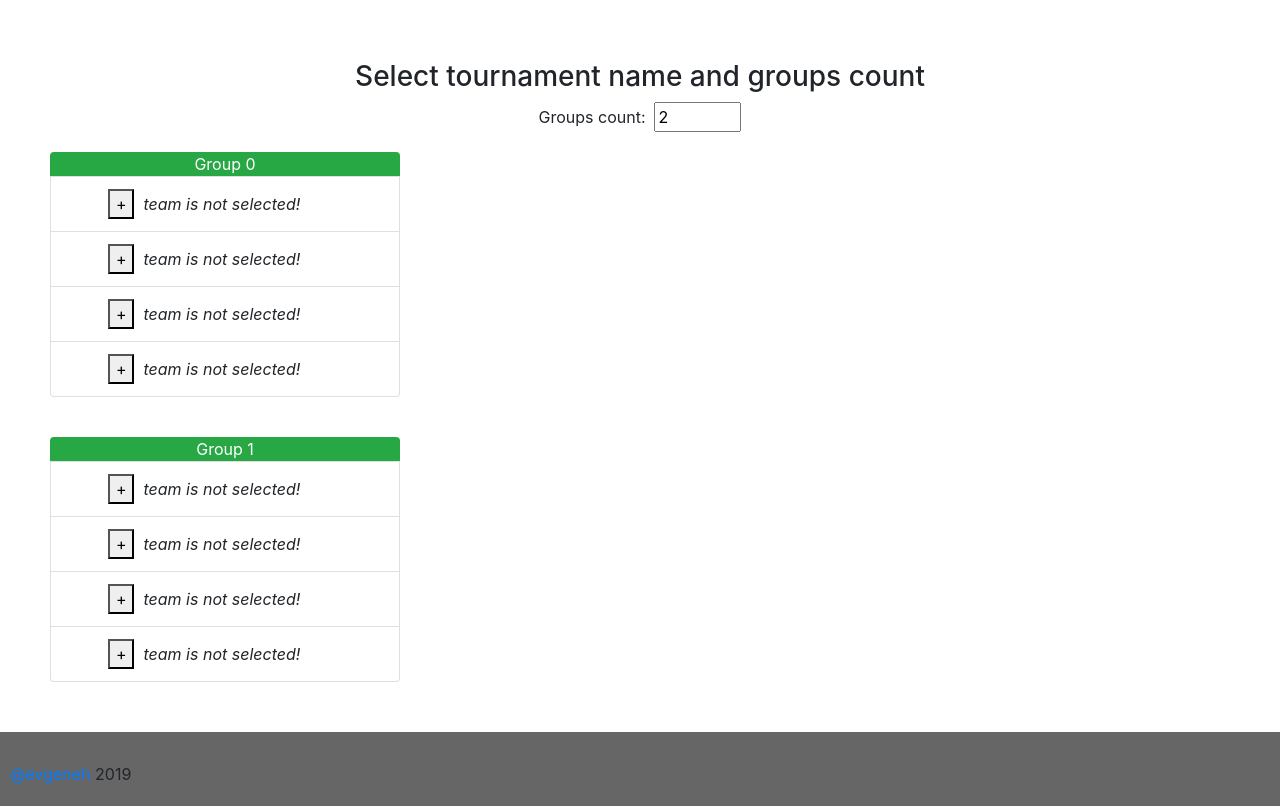
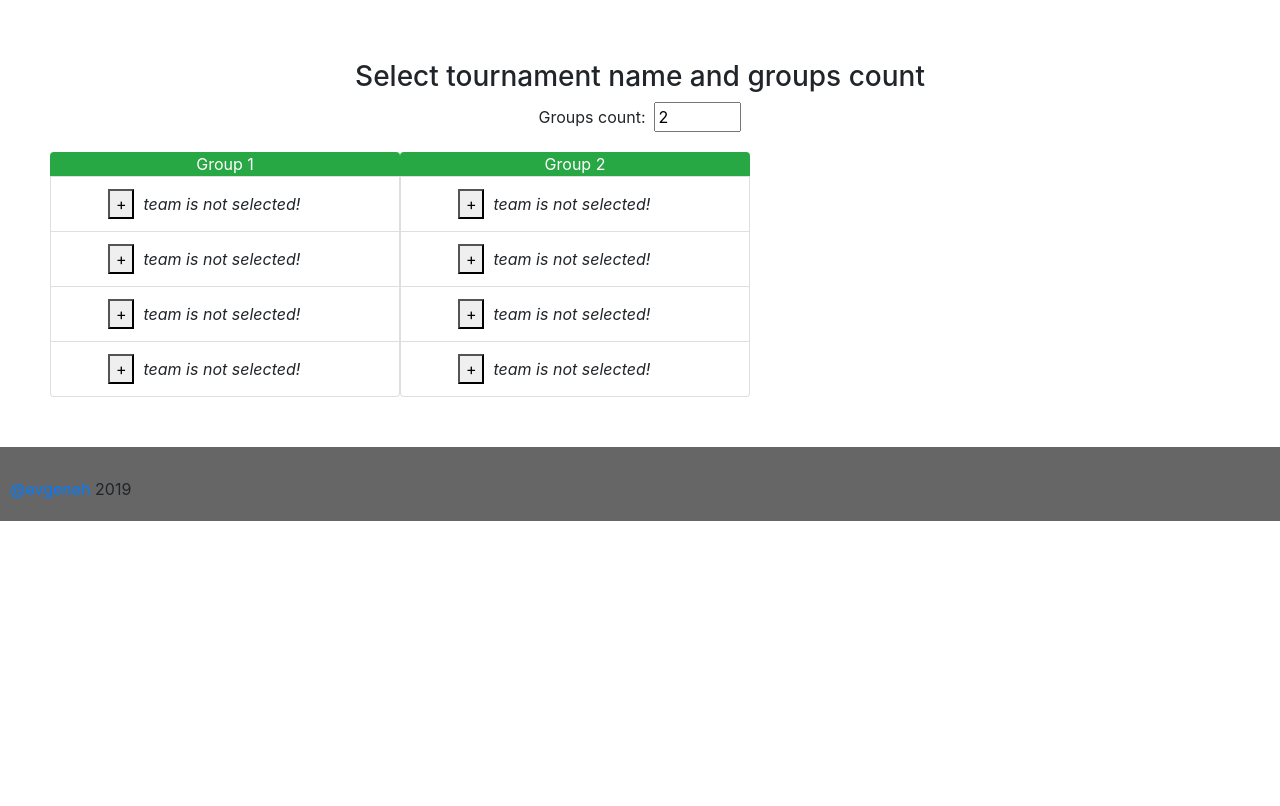
Before and after one commit to evgeneh/table-editor, a React (Create React App) app: page / in a window 1280 px wide. Shown: the part 820-1626 px from the top of the page. After the commit the page ends 1341 px from the top, so only its background shows below. Built offline with nearby package versions, Linux system fonts and the light colour scheme.

Commit message:
show groups like selected groups count

```diff
--- a/src/components/creator/GroupsConfigurate.tsx
+++ b/src/components/creator/GroupsConfigurate.tsx
@@ -2,6 +2,8 @@ import * as React from 'react';
 
 import {setGroupsCount, setVariantOfTournament} from "../../store/reducers/create-tournament/create-tournament-reducer";
 import {ITournament, TournamentVariants} from "../../store/IStore";
+
+import {CreateTableBadgeHeader, CreateTableBadgeItem} from './creator-items/GroupsConfigurateItems'
 
 import Col from '../styled/Col'
 import Row from '../styled/Row'
@@ -19,36 +21,7 @@ type GroupsConfigureProps = {
     setGroupsCount: typeof setGroupsCount
 }
 
-type CreateTableBadgeHType = {
-    groupName: string
-}
-const CreateTableBadgeHeader: React.FC<CreateTableBadgeHType> = ({groupName}) => {
-    return (
-        <div className='list-group-item-active bg-success rounded-top'>
-            <span className='glyphicon glyph icon-star'></span>
-            <span className='text-white '>{groupName}</span>
-        </div>
-    )
-}
-
-type CreateTableBadgeItemType = {
-    badge: string | null,
-    name: string | null
-}
-const CreateTableBadgeItem: React.FC<CreateTableBadgeItemType> = ({badge, name}) => {
-    return (
-        <div className='list-group-item align-items-xl-start'>
-            <button>+</button>
-            <span className='glyph-icon glyph icon-star'>{badge || <i>&nbsp; team is not selected!</i>}</span>
-            <span className='text-white'>name</span>
-        </div>
-    )
-}
-
-
 const GroupsConfigure: React.FC<GroupsConfigureProps> = ({tournament, variant, setGroupsCount}) => {
-
-
     const handleChange = (e: React.FormEvent<HTMLInputElement>) => {
         setGroupsCount(parseInt(e.currentTarget.value))
     }
@@ -67,13 +40,14 @@ const GroupsConfigure: React.FC<GroupsConfigureProps> = ({tournament, variant, s
 
                     </div>
                 </Col>
-                <Col col=' col-6'>
+                <Col col='col__auto_fr'>
                     {
-                        tournament.groups.map((group, index) => {
+                        tournament.groups.map((group, groupIndex) => {
+                            if (groupIndex < tournament.groupsCount)
                             return (
                                 <TableEditor>
                                     <div className='list-group'>
-                                        <CreateTableBadgeHeader groupName={'Group ' + index}/>
+                                        <CreateTableBadgeHeader groupName={'Group ' + (groupIndex + 1)}/>
                                         {
                                             group.teams.map( (team, index)=> {
                                                     if (index < group.teamsCount)
--- /dev/null
+++ b/src/components/creator/creator-items/GroupsConfigurateItems.tsx
@@ -0,0 +1,27 @@
+import * as React from 'react';
+
+type CreateTableBadgeHType = {
+    groupName: string
+}
+export const CreateTableBadgeHeader: React.FC<CreateTableBadgeHType> = ({groupName}) => {
+    return (
+        <div className='list-group-item-active bg-success rounded-top'>
+            <span className='glyphicon glyph icon-star'></span>
+            <span className='text-white '>{groupName}</span>
+        </div>
+    )
+}
+
+type CreateTableBadgeItemType = {
+    badge: string | null,
+    name: string | null
+}
+export const CreateTableBadgeItem: React.FC<CreateTableBadgeItemType> = ({badge, name}) => {
+    return (
+        <div className='list-group-item align-items-xl-start'>
+            <button>+</button>
+            <span className='glyph-icon glyph icon-star'>{badge || <i>&nbsp; team is not selected!</i>}</span>
+            <span className='text-white'>name</span>
+        </div>
+    )
+}
--- a/src/store/reducers/create-tournament/create-tournament-reducer.ts
+++ b/src/store/reducers/create-tournament/create-tournament-reducer.ts
@@ -1,5 +1,11 @@
-import {ICreateTournamentState, ITeam, TournamentVariants} from "../../IStore"
+import {ICreateTournamentState, IGroup, ITeam, TournamentVariants} from "../../IStore"
 import {ADD_TOURNAMENT_NAME, CreateTournamentActionType, SET_GROUPS_COUNT, SET_TOURNAMENT_TYPE} from "./action-types";
+
+let initialGroup: IGroup =  {
+    teamsCount: 4,
+    teamsGoToPlayOff: 2,
+    teams: [null, null, null, null]
+}
 
 let initialState : ICreateTournamentState = {
     variantOfTournament: TournamentVariants.PO_GR,
@@ -27,7 +33,10 @@ export const createTournamentReducer = (state = initialState, action: CreateTour
         case ADD_TOURNAMENT_NAME:
             return {...state, tournament: { ...state.tournament, name: action.tournamentName} }
         case SET_GROUPS_COUNT:
-            return {...state, tournament: { ...state.tournament, groupsCount: action.groupsCount} }
+            let groups = state.tournament.groups ;
+            if (action.groupsCount > state.tournament.groupsCount)
+                groups.push(initialGroup)
+            return {...state, tournament: { ...state.tournament, groupsCount: action.groupsCount, groups: groups} }
         case SET_TOURNAMENT_TYPE:
             let groupCount = state.tournament.groupsCount
             if (action.variantOfTournament === TournamentVariants.PO)
```
